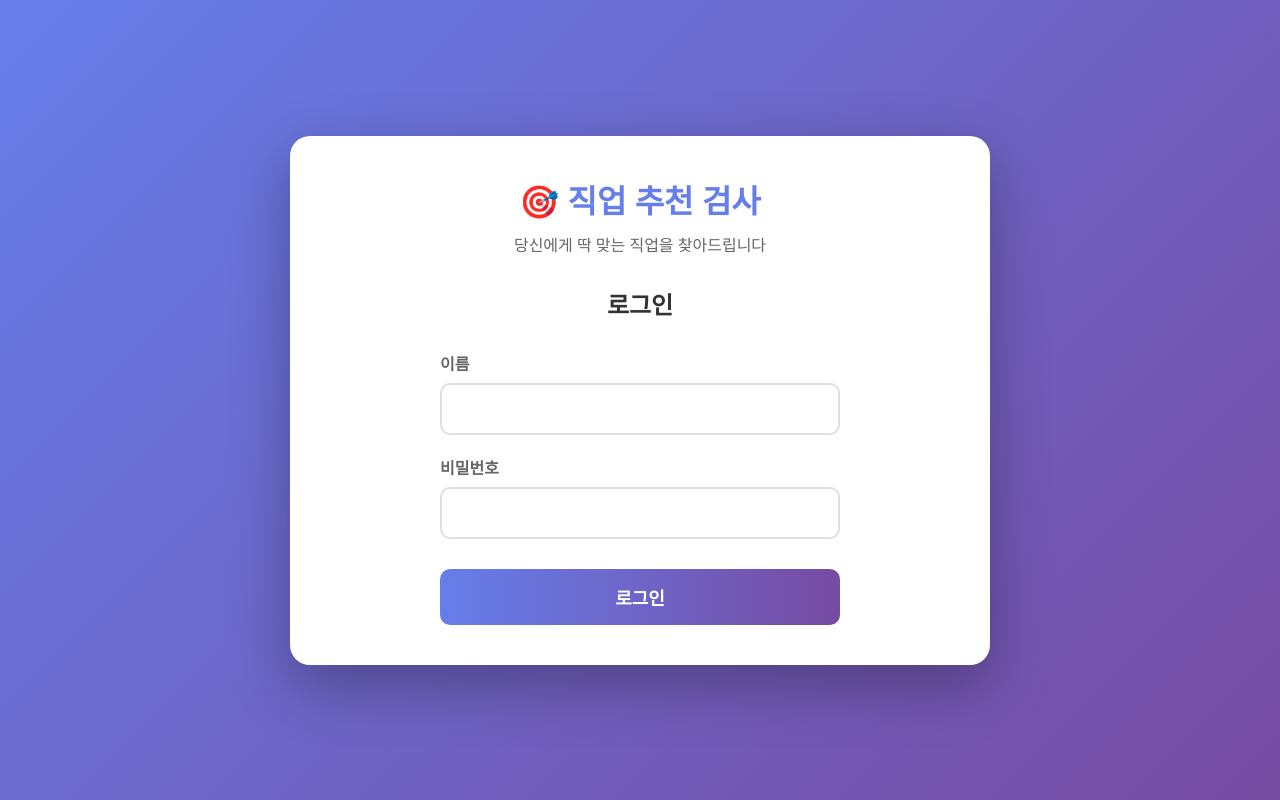
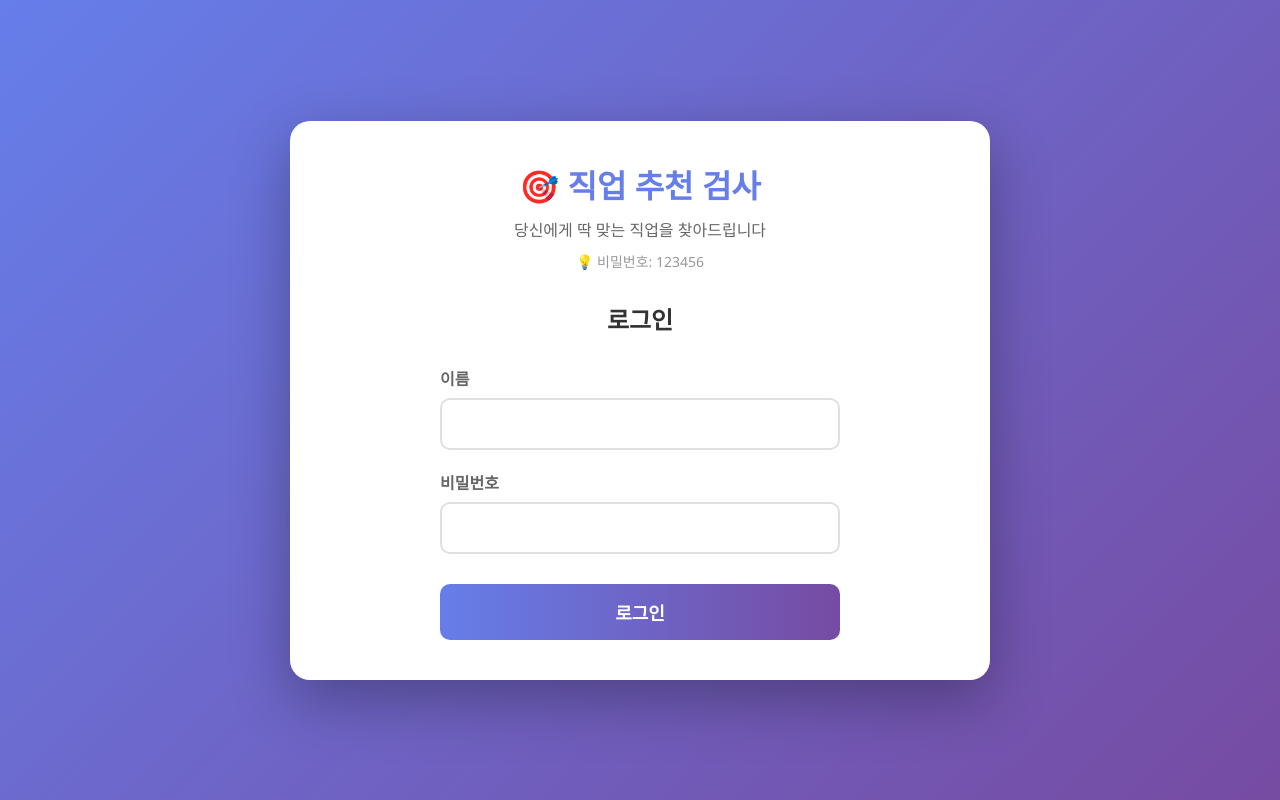
Before and after one commit to kbj2425/findcareer, a plain HTML site: page index.html in a window 1280 px wide. Drawn offline with Linux system fonts and the light colour scheme.

Commit message:
Update index.html

```diff
--- a/index.html
+++ b/index.html
@@ -389,6 +389,7 @@
         <div class="header">
             <h1>🎯 직업 추천 검사</h1>
             <p>당신에게 딱 맞는 직업을 찾아드립니다</p>
+            <p style="font-size: 14px; color: #999; margin-top: 10px;">💡 비밀번호: 123456</p>
         </div>
 
         <!-- 로그인 화면 -->
```
